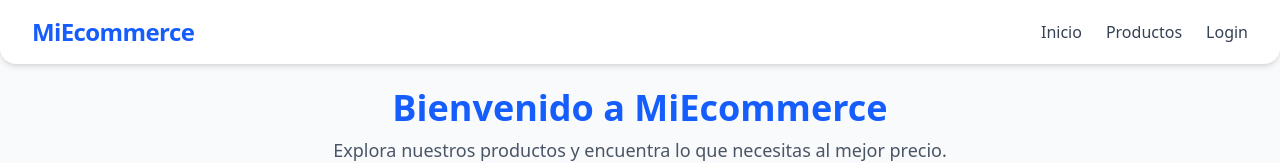
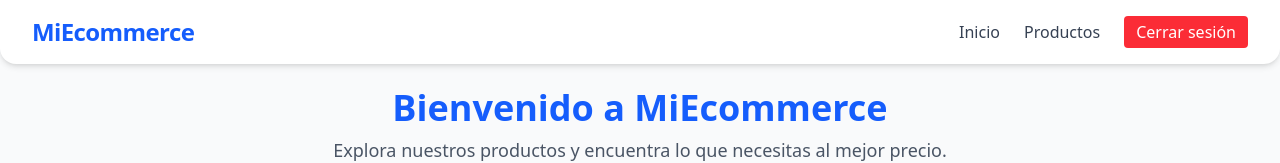
Before and after one commit to DarkICycle/ecommerce, a React (Vite) app: page / in a window 1280 px wide. Shown: the top 163 px of the page. Built offline with nearby package versions, Linux system fonts and the light colour scheme; no server answers; the database is empty; sample sign-in values are in the browser's storage.

Commit message:
ultimo detalle

```diff
--- a/src/components/NavBar.jsx
+++ b/src/components/NavBar.jsx
@@ -1,39 +1,77 @@
-import { Link } from 'react-router-dom'
+import { Link, useNavigate } from 'react-router-dom';
+import { auth, db } from '../firebase';
+import { onAuthStateChanged, signOut } from 'firebase/auth';
+import { doc, getDoc } from 'firebase/firestore';
+import { useEffect, useState } from 'react';
+
 
 function Navbar() {
+  const [user, setUser] = useState(null);
+  const [isAdmin, setIsAdmin] = useState(false);
+  const navigate = useNavigate();
+
+  useEffect(() => {
+    const unsubscribe = onAuthStateChanged(auth, async (currentUser) => {
+      setUser(currentUser);
+      if (currentUser) {
+        const userDoc = await getDoc(doc(db, 'usuarios', currentUser.uid));
+        if (userDoc.exists()) {
+          setIsAdmin(userDoc.data().isAdmin === true);
+        }
+      } else {
+        setIsAdmin(false);
+      }
+    });
+
+    return () => unsubscribe();
+  }, []);
+
+  const handleLogout = async () => {
+    await signOut(auth);
+    navigate('/login');
+  };
+
   return (
     <nav className="bg-white shadow-md px-8 py-4 flex justify-between items-center rounded-b-2xl">
       <h1 className="text-2xl font-extrabold text-blue-600 tracking-tight">
         <Link to="/">MiEcommerce</Link>
       </h1>
-      <ul className="flex gap-6 text-gray-700 font-medium">
+      <ul className="flex gap-6 text-gray-700 font-medium items-center">
+        <li>
+          <Link to="/" className="hover:text-blue-600">Inicio</Link>
+        </li>
+        <li>
+          <Link to="/productos" className="hover:text-blue-600">Productos</Link>
+        </li>
+
+        {isAdmin && (
           <li>
             <Link
-            to="/"
-            className="relative after:content-[''] after:absolute after:w-0 after:h-[2px] after:bg-blue-500 after:left-0 after:-bottom-1 hover:after:w-full after:transition-all after:duration-300"
+              to="/crud"
+              className="bg-green-500 text-white px-3 py-1 rounded hover:bg-green-600 transition"
             >
-            Inicio
+              Panel
             </Link>
           </li>
+        )}
+
+        {user ? (
           <li>
-          <Link
-            to="/productos"
-            className="relative after:content-[''] after:absolute after:w-0 after:h-[2px] after:bg-blue-500 after:left-0 after:-bottom-1 hover:after:w-full after:transition-all after:duration-300"
+            <button
+              onClick={handleLogout}
+              className="bg-red-500 text-white px-3 py-1 rounded hover:bg-red-600 transition"
             >
-            Productos
-          </Link>
+              Cerrar sesión
+            </button>
           </li>
+        ) : (
           <li>
-          <Link
-            to="/login"
-            className="relative after:content-[''] after:absolute after:w-0 after:h-[2px] after:bg-blue-500 after:left-0 after:-bottom-1 hover:after:w-full after:transition-all after:duration-300"
-          >
-            Login
-          </Link>
+            <Link to="/login" className="hover:text-blue-600">Login</Link>
           </li>
+        )}
       </ul>
     </nav>
-  )
+  );
 }
 
-export default Navbar
+export default Navbar;
```
Lines whose indentation alone changed are shown as unchanged.
